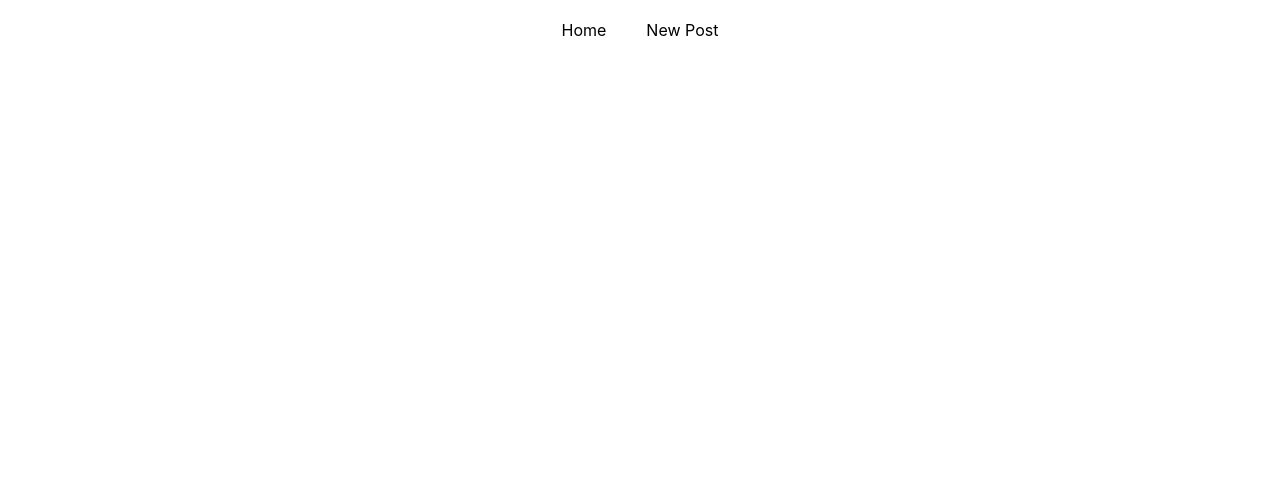
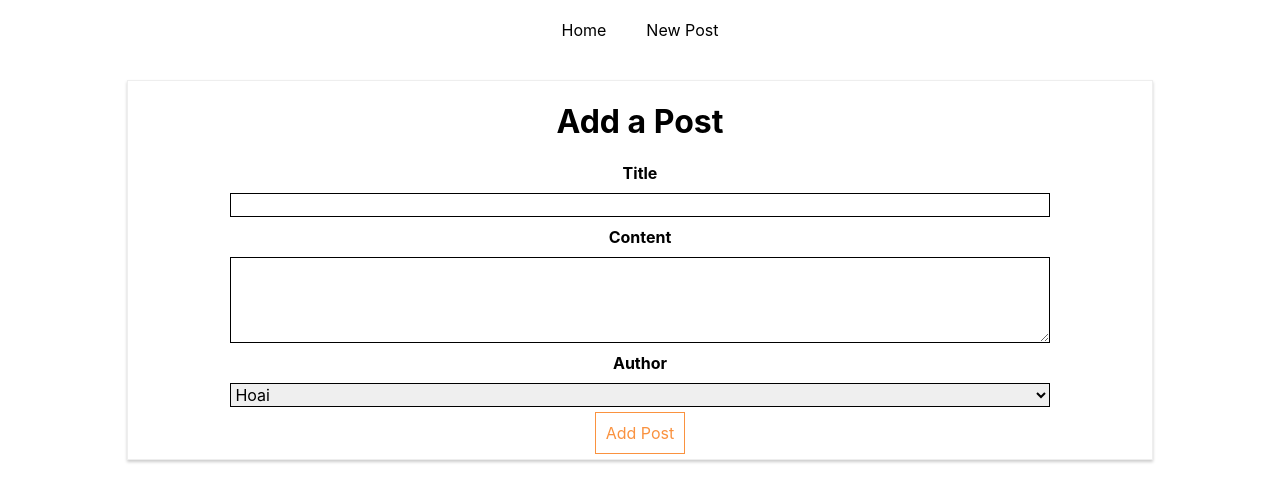
Before and after one commit to hoaius7/a-front-end, a React (Create React App) app in the folder react/react-ajax-routing/: page /new-post in a window 1280 px wide. Shown: the top 502 px of the page. Built offline with nearby package versions, Linux system fonts and the light colour scheme.

Commit message:
Routing - Switching Between Pages

```diff
--- a/react/react-ajax-routing/src/containers/Blog/Blog.js
+++ b/react/react-ajax-routing/src/containers/Blog/Blog.js
@@ -2,6 +2,7 @@
 import {Route} from 'react-router-dom';
 
 import Posts from './Posts/Posts';
+import NewPost from "./NewPost/NewPost";
 
 import './Blog.css';
 
@@ -26,6 +27,7 @@
                 {/*<Route path="/" exact render={() => <h1>Home</h1>} />*/}
                 {/*<Route path="/" render={() => <h1>Home 2</h1>} />*/}
                 <Route path="/" exact component={Posts} />
+                <Route path="/new-post" component={NewPost} />
             </div>
         );
     }
```
